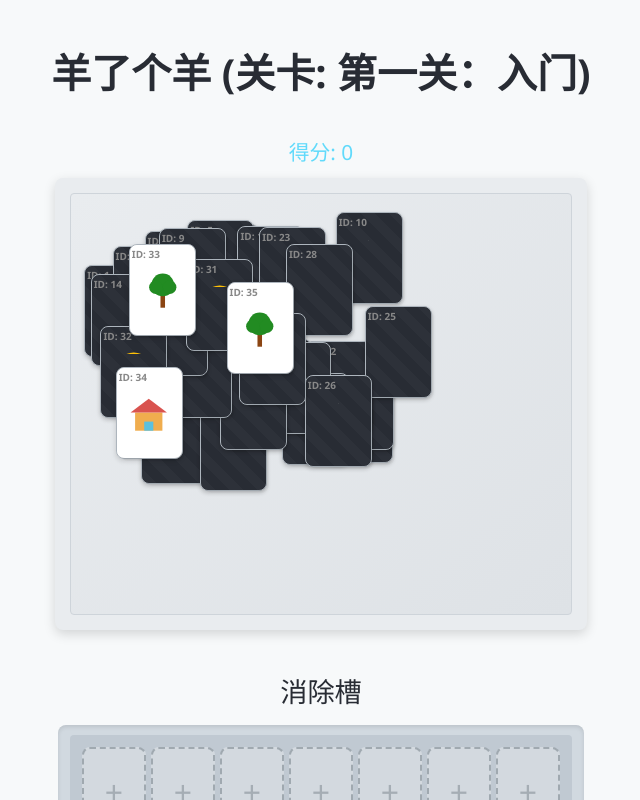
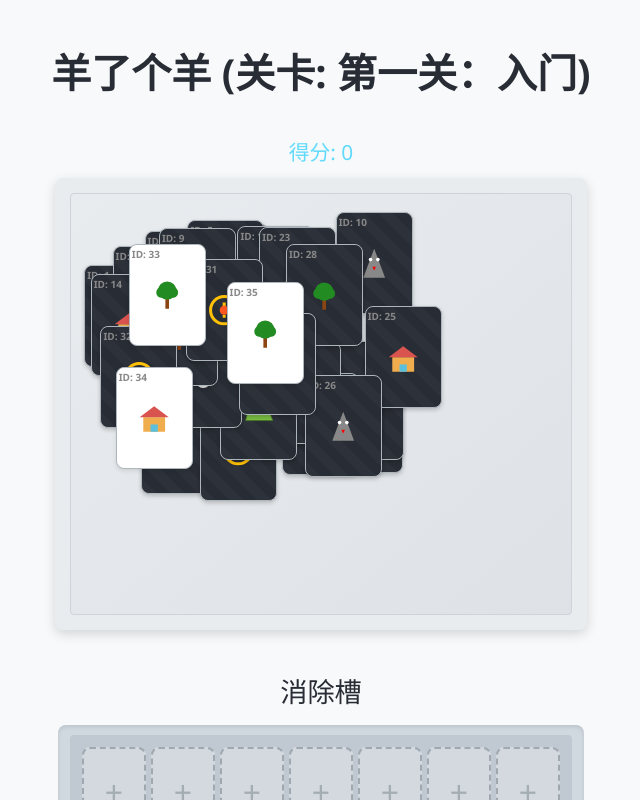
Before and after one commit to kzy77/yang, a Next.js app: page / in a window 1280 px wide. Shown: the whole page, without its empty margins (319-959 px from the left). Built offline with nearby package versions, Linux system fonts and the light colour scheme.

Commit message:
不可点击卡片图像，条纹显示优化

```diff
--- a/src/app/globals.css
+++ b/src/app/globals.css
@@ -21,7 +21,53 @@ code {
   min-height: 100vh; /* Ensure the root takes at least the full viewport height */
 }
 
-.card.face-down {
-  opacity: 0.5;
+/* Base style for game cards */
+.game-card {
+  position: relative; /* Needed for absolute positioning of pseudo-elements */
+  /* Add other base card styles here if needed, e.g., border-radius, background, padding */
+  border-radius: 8px; /* Example: match the visual */
+  background-color: white; /* Example: base background */
+  padding: 5px; /* Example: base padding */
+  box-shadow: 0 2px 4px rgba(0,0,0,0.1); /* Example: base shadow */
+  display: flex; /* Align icon */
+  justify-content: center; /* Center icon */
+  align-items: center; /* Center icon */
+  overflow: hidden; /* Ensure overlay respects border-radius */
+}
+
+/* Styles for content elements to be above backgrounds/overlays */
+/* Assuming 'game-card-responsive' is the class used, adjust if needed */
+.game-card-responsive .card-type-display {
+  position: relative; /* Create stacking context */
+  z-index: 2; /* Ensure icon is above background/overlay */
+  width: 80%; /* Adjust size as needed */
+  height: 80%; /* Adjust size as needed */
+}
+/* Ensure ID span is also above */
+.game-card-responsive > span[style*="position: absolute"] {
+  /* Keep position: absolute from inline style, just ensure z-index */
+  z-index: 2; /* Ensure ID is above background/overlay */
+}
+
+/* Set cursor for all unclickable cards */
+.game-card-responsive.is-unclickable {
   cursor: not-allowed;
 }
+
+/* Add subtle overlay ONLY for cards that are face-up but covered */
+.game-card-responsive.is-unclickable.is-face-up::before {
+    content: '';
+    position: absolute;
+    top: 0; left: 0; right: 0; bottom: 0;
+    background-color: rgba(50, 50, 50, 0.15); /* Subtle overlay for covered cards */
+    border-radius: inherit;
+    z-index: 1; /* Below content (z-index 2), above base background (z-index 0) */
+    pointer-events: none;
+}
+
+/* 如果 face-down 状态除了透明度之外还有其他特定样式，可以保留或添加 */
+/* 例如：
+.game-card.face-down {
+  background-image: url('/path/to/card-back.png');
+}
+*/
--- a/src/components/Card.tsx
+++ b/src/components/Card.tsx
@@ -102,7 +102,9 @@ const CardComponent: React.FC<CardProps> = ({ cardData, onClick, style, classNam
   const displayContent = <span className="card-type-display">{iconContent}</span>;
 
   // Combine provided className with default and conditional classes
-  const combinedClassName = `game-card ${className || ''} ${!cardData.isFaceUp ? 'is-disabled face-down' : 'is-face-up'}`.trim();
+  const isUnclickable = !cardData.isFaceUp || cardData.coveredBy.length > 0;
+    const faceUpStateClass = cardData.isFaceUp ? 'is-face-up' : 'face-down';
+    const combinedClassName = `game-card ${className || ''} ${isUnclickable ? 'is-unclickable' : ''} ${faceUpStateClass}`.trim().replace(/\s+/g, ' ');
 
   return (
     <div
--- a/src/components/responsive.css
+++ b/src/components/responsive.css
@@ -105,6 +105,7 @@
 }
 
 .game-card-responsive {
+position: relative; /* Ensure stacking context for z-index and absolute children */
   width: var(--card-width);
   height: var(--card-height);
   margin: var(--card-margin);
@@ -196,15 +197,15 @@
 }
 
 /* When the card is not face up, clip its content to show only a part */
-/* 当卡片未翻开时隐藏卡片内容 */
-.game-card-responsive:not(.is-face-up) .card-type-display {
+/* 当卡片未翻开时隐藏卡片内容 - Commented out based on user feedback (icons should be visible) */
+/* .game-card-responsive:not(.is-face-up) .card-type-display {
     clip-path: inset(0 0 70% 0);
-}
+} */
     /* clip-path: inset(0 0 70% 0); Reveal bottom 30% */
-/* 当卡片未翻开时隐藏卡片内容 */
-.game-card-responsive:not(.is-face-up) .card-type-display {
+/* 当卡片未翻开时隐藏卡片内容 - Commented out based on user feedback (icons should be visible) */
+/* .game-card-responsive:not(.is-face-up) .card-type-display {
     clip-path: inset(0 0 70% 0);
-}
+} */
 
 /* Responsive Adjustments */
 @media (max-width: 768px) {
```
Also changed, not shown: memory-bank/activeContext.md (added, +21 -0 lines), memory-bank/decisionLog.md (added, +67 -0 lines), memory-bank/productContext.md (added, +18 -0 lines), memory-bank/progress.md (added, +19 -0 lines), memory-bank/systemPatterns.md (added, +19 -0 lines), 1 other file (tests, documents, lock files or other folders).
